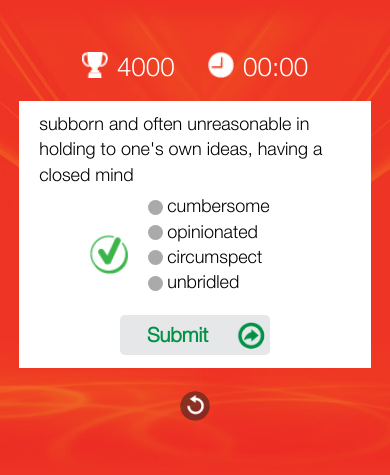
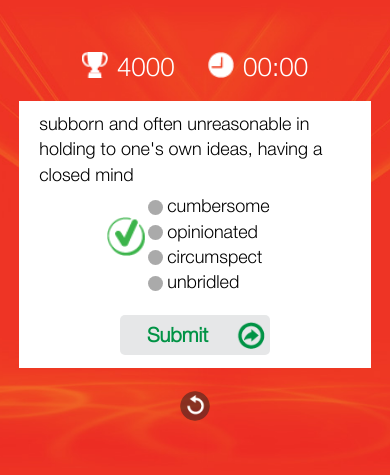
Before and after one commit to VoMenThan/Sadlier, a PHP site: page /testVocab.php in a window 390 px wide. Shown: the part 85-560 px from the top of the page. Run offline with PHP 8.4, Linux system fonts and the light colour scheme; some web fonts are replaced.

Commit message:
done right

```diff
--- a/html/assets/css/module/_study_aids.scss
+++ b/html/assets/css/module/_study_aids.scss
@@ -722,12 +722,11 @@
     }
     .pup-h40{
       height: 40px;
-      height: 40px;
       position: absolute;
       left: 20%;
       top: 50%;
       .right-btn{
-        @include  size (115px, 40px);
+        @include  size (40px, 40px);
         @include retinaDisplay('../images/ic/', 'vw_web_correct_icon.png', 'vw_web_correct_icon@2x.png'){
           -webkit-background-size: auto 100%;
           -moz-background-size: auto 100%;
@@ -835,15 +834,17 @@
         }
       }
       .pup-h40 {
+        left: 25%;
+        top: 43%;
         .right-btn{
-          width: 100px;
+          width: 40px;
           height: 40px;
           line-height: 40px;
           margin: 0 auto;
           font-size: 25px;
         }
         .wrong-btn{
-          width: 116px;
+          width: 40px;
           height: 40px;
           line-height: 40px;
           margin: 0 auto;
@@ -893,6 +894,10 @@
 @include respond-to($break-320) {
   .test_vocab {
     .test-vocab-content {
+      .pup-h40 {
+        left: 5%;
+        top: 50%;
+      }
       .answer {
         padding-left: 18%;
       }
--- a/html/assets/css/styles.css
+++ b/html/assets/css/styles.css
@@ -2258,12 +2258,11 @@ a {
           background-position: right center; } }
     .test_vocab .test-vocab-content .pup-h40 {
       height: 40px;
-      height: 40px;
       position: absolute;
       left: 20%;
       top: 50%; }
       .test_vocab .test-vocab-content .pup-h40 .right-btn {
-        width: 115px;
+        width: 40px;
         height: 40px;
         background: url("../images/ic/vw_web_correct_icon.png") center center no-repeat transparent;
         -webkit-background-size: auto 100%;
@@ -2387,14 +2386,17 @@ a {
       background-size: auto 100%;
       background-position: right center; } }
 @media only screen and (max-width: 767px) {
+  .test_vocab .test-vocab-content .pup-h40 {
+    left: 25%;
+    top: 43%; }
     .test_vocab .test-vocab-content .pup-h40 .right-btn {
-    width: 100px;
+      width: 40px;
       height: 40px;
       line-height: 40px;
       margin: 0 auto;
       font-size: 25px; }
     .test_vocab .test-vocab-content .pup-h40 .wrong-btn {
-    width: 116px;
+      width: 40px;
       height: 40px;
       line-height: 40px;
       margin: 0 auto;
@@ -2427,6 +2429,9 @@ a {
   .box-submit .btn-submit {
     width: 120px; } }
 @media only screen and (max-width: 320px) {
+  .test_vocab .test-vocab-content .pup-h40 {
+    left: 5%;
+    top: 50%; }
   .test_vocab .test-vocab-content .answer {
     padding-left: 18%; } }
 .box-content {
```
Also changed, not shown: 1 other file. Lines whose indentation alone changed are shown as unchanged.
